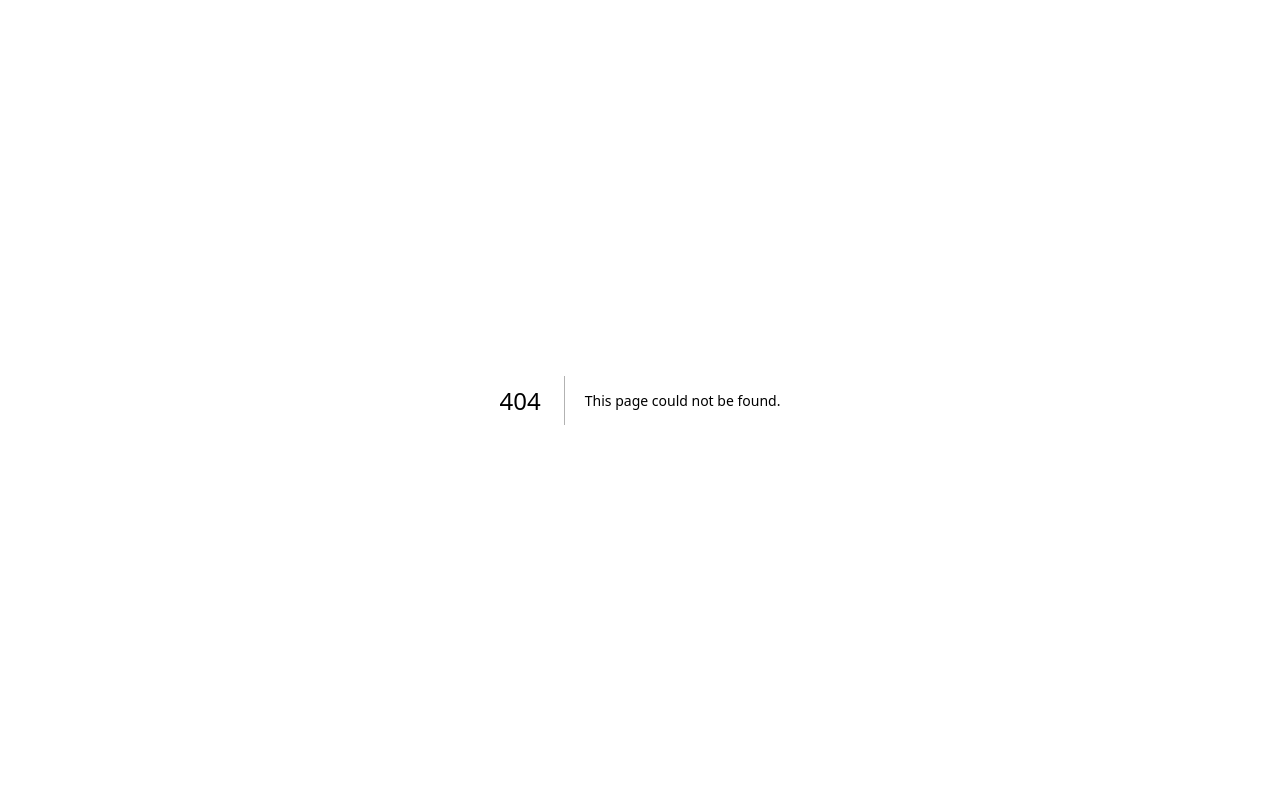
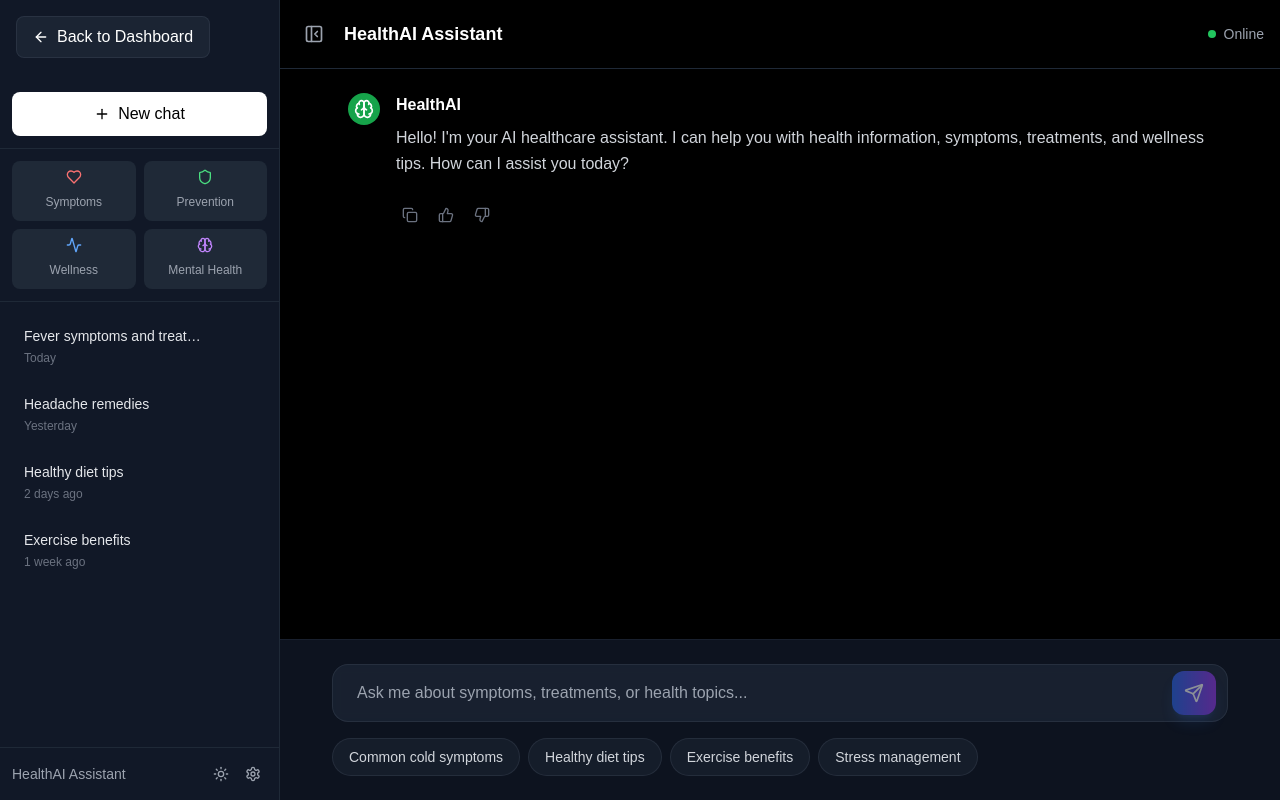
Before and after one commit to Virajbane/Ai.healthcare, a Next.js app: page /ai-chatbot in a window 1280 px wide. Before the commit this address had no page. Built offline with nearby package versions, Linux system fonts and the light colour scheme.

Commit message:
rotuing added

```diff
--- a/app/Userpage/page.js
+++ b/app/Userpage/page.js
@@ -1,6 +1,6 @@
 "use client";
 
-import { useEffect } from "react";
+import { useEffect, useState } from "react";
 import { useRouter, useSearchParams } from "next/navigation";
 
 import Header from "@/components/Header";
@@ -10,21 +10,19 @@ import UserChat from "@/components/Userchat";
 export default function UserPage() {
   const searchParams = useSearchParams();
   const showBot = searchParams.get("chat") === "bot";
-  const { user, isLoaded } = useUser();
+  const [isLoading, setIsLoading] = useState(true);
   const router = useRouter();
 
   useEffect(() => {
-    if (!isLoaded || !user) return;
+    // Simulate loading check
+    const timer = setTimeout(() => {
+      setIsLoading(false);
+    }, 1000);
 
-    const role = user.publicMetadata?.role;
+    return () => clearTimeout(timer);
+  }, []);
 
-    // 🚀 Redirect doctor to /doctor
-    if (role === "doctor") {
-      router.replace("/Doctor");
-    }
-  }, [user, isLoaded, router]);
-
-  if (!isLoaded) {
+  if (isLoading) {
     return (
       <div className="flex items-center justify-center min-h-screen bg-gray-900">
         <div className="text-center">
--- /dev/null
+++ b/app/ai-chatbot/page.js
@@ -0,0 +1,27 @@
+"use client";
+
+import React from "react";
+import { useRouter } from "next/navigation";
+import { ArrowLeft } from "lucide-react";
+import ChatbotInterface from "@/components/chatbot";
+
+export default function AIChatbotPage() {
+  const router = useRouter();
+
+  return (
+    <div className="min-h-screen bg-black">
+      {/* Back Button */}
+      <div className="fixed top-4 left-4 z-50">
+        <button
+          onClick={() => router.push('/UserDashboard')}
+          className="flex items-center gap-2 px-4 py-2 bg-gray-800/80 backdrop-blur-sm text-white rounded-lg hover:bg-gray-700/80 transition-all duration-300 border border-gray-600/30"
+        >
+          <ArrowLeft className="w-4 h-4" />
+          Back to Dashboard
+        </button>
+      </div>
+
+      <ChatbotInterface />
+    </div>
+  );
+}
--- a/components/Healthcar.js
+++ b/components/Healthcar.js
@@ -4,10 +4,12 @@ import {
   Heart, Calendar, Pill, FileText, User, Settings, MessageCircle, Upload,
   ChevronRight, Menu, X, Home, Activity, Brain
 } from 'lucide-react';
+import { useRouter } from 'next/navigation';
 
 const HealthcareDashboard = () => {
   const [activeSection, setActiveSection] = useState('dashboard');
   const [sidebarOpen, setSidebarOpen] = useState(false);
+  const router = useRouter();
   const [healthMetrics, setHealthMetrics] = useState({
     heartRate: 0,
     bmi: 0,
@@ -32,6 +34,7 @@ const HealthcareDashboard = () => {
     { id: 'medications', label: 'Medications', icon: Pill },
     { id: 'lab-reports', label: 'Lab Reports', icon: FileText },
     { id: 'personal-info', label: 'Personal Info', icon: User },
+    { id: 'ai-chatbot', label: 'AI Chatbot', icon: Brain },
     { id: 'settings', label: 'Settings', icon: Settings },
   ];
 
@@ -140,7 +143,7 @@ const HealthcareDashboard = () => {
             return (
               <button
                 key={item.id}
-                onClick={() => setActiveSection(item.id)}
+                onClick={() => handleNavigationClick(item.id)}
                 className="w-full flex items-center justify-between bg-white/5 rounded-xl p-4 hover:bg-white/10 transition-all duration-300 hover:translate-x-2"
               >
                 <div className="flex items-center">
@@ -336,6 +339,16 @@ const HealthcareDashboard = () => {
     </div>
   );
 
+  const handleNavigationClick = (sectionId) => {
+    if (sectionId === 'ai-chatbot') {
+      // Navigate to the dedicated AI chatbot page
+      router.push('/ai-chatbot');
+    } else {
+      // Handle other navigation items normally
+      setActiveSection(sectionId);
+    }
+  };
+
   const renderContent = () => {
     switch (activeSection) {
       case 'dashboard':
@@ -390,7 +403,7 @@ const HealthcareDashboard = () => {
                 return (
                   <button
                     key={item.id}
-                    onClick={() => setActiveSection(item.id)}
+                    onClick={() => handleNavigationClick(item.id)}
                     className={`w-full flex items-center px-4 py-3 mb-2 rounded-xl transition-all duration-300 ${
                       activeSection === item.id
                         ? 'bg-gradient-to-r from-blue-500 to-purple-600 text-white shadow-lg transform scale-105'
@@ -442,7 +455,7 @@ const HealthcareDashboard = () => {
                     <button
                       key={item.id}
                       onClick={() => {
-                        setActiveSection(item.id);
+                        handleNavigationClick(item.id);
                         setSidebarOpen(false);
                       }}
                       className={`w-full flex items-center  px-4 py-3 mb-2 rounded-xl transition-all duration-300 ${
--- a/components/chatbot.js
+++ b/components/chatbot.js
@@ -67,7 +67,7 @@ const Sidebar = ({
         >
           <div className="flex flex-col h-full">
             {/* Sidebar Header */}
-            <div className="p-3 border-b border-gray-800">
+            <div className="p-3 mt-20 border-b border-gray-800">
               <motion.button
                 onClick={onNewChat}
                 whileHover={{ scale: 1.01 }}
```
Also changed, not shown: app/DoctorDashboard/page.js (renamed from app/Doctor/page.js).
